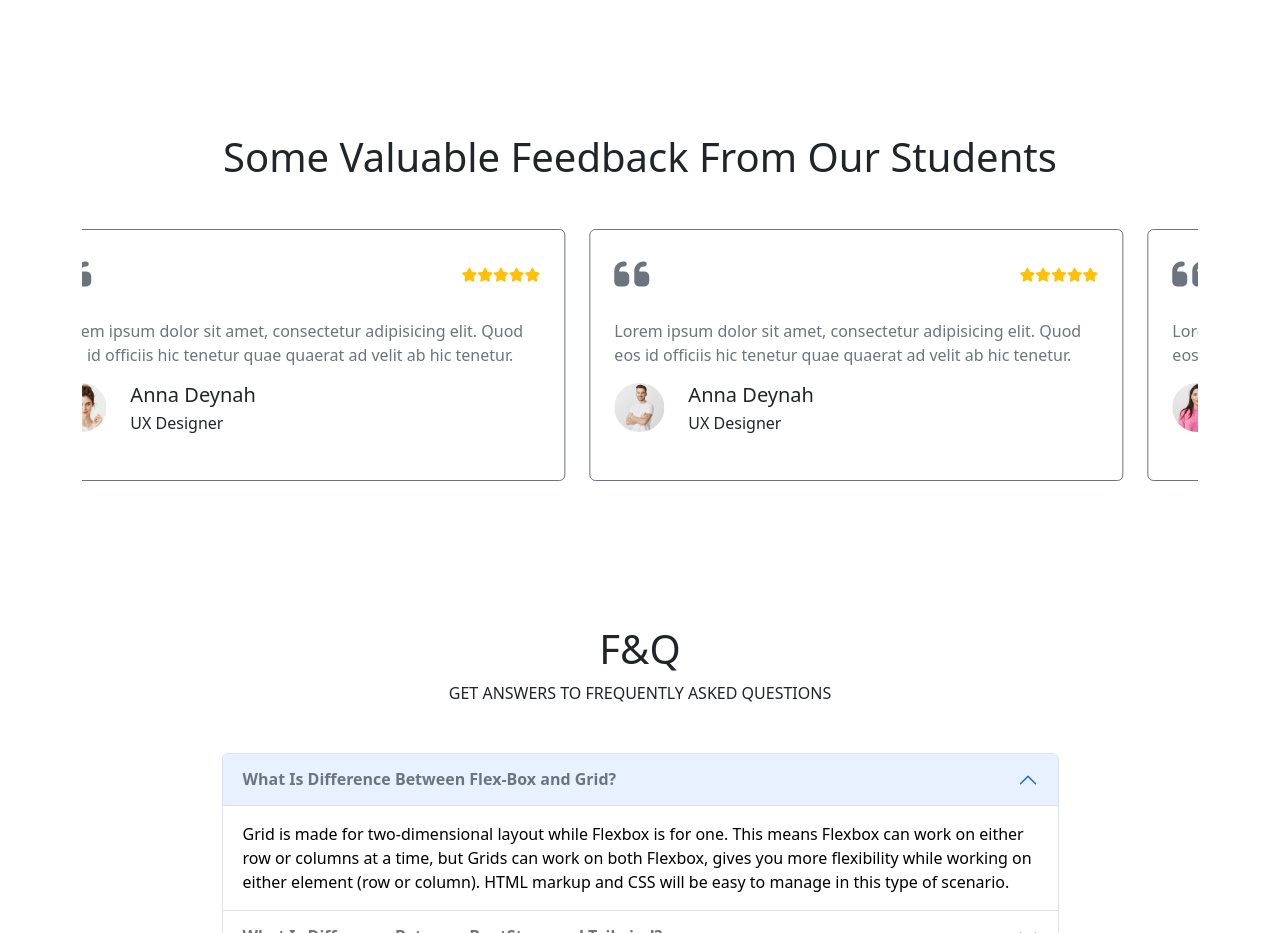
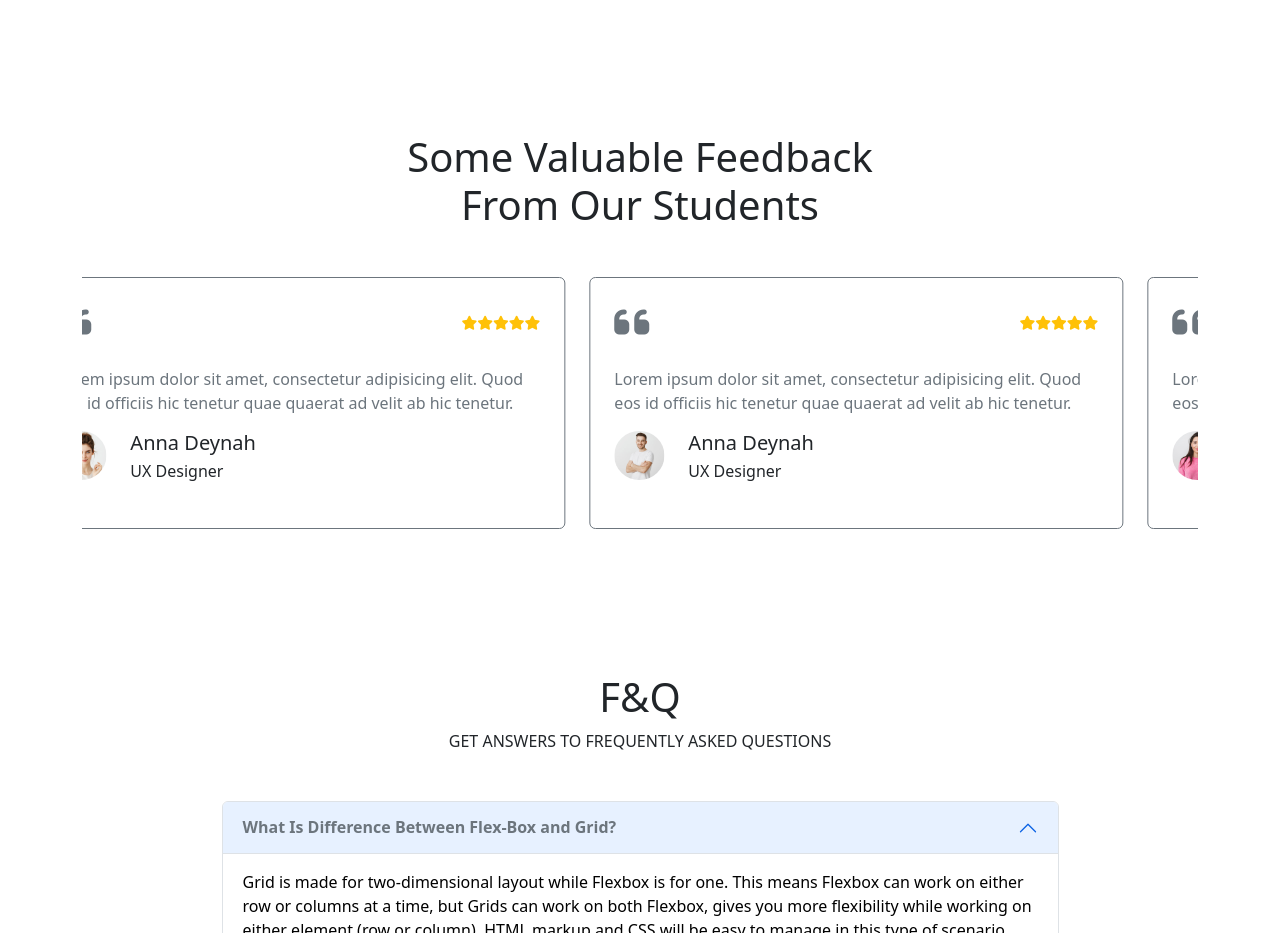
Before and after one commit to farhanchy99/tecch-edu, a plain HTML site: page index.html in a window 1280 px wide. Shown: the part 3160-4093 px from the top of the page. Drawn offline with nearby package versions, Linux system fonts and the light colour scheme.

Commit message:
13th commit

```diff
--- a/index.html
+++ b/index.html
@@ -338,7 +338,7 @@
       <!-- review start -->
       <section class="container my-5">
           <div class="my-5 text-center">
-              <h1 class="w-lg-50 mx-auto">Some Valuable Feedback From Our Students</h1>
+              <h1 class="w-50 mx-auto">Some Valuable Feedback From Our Students</h1>
           </div>
 
           <div>
```
